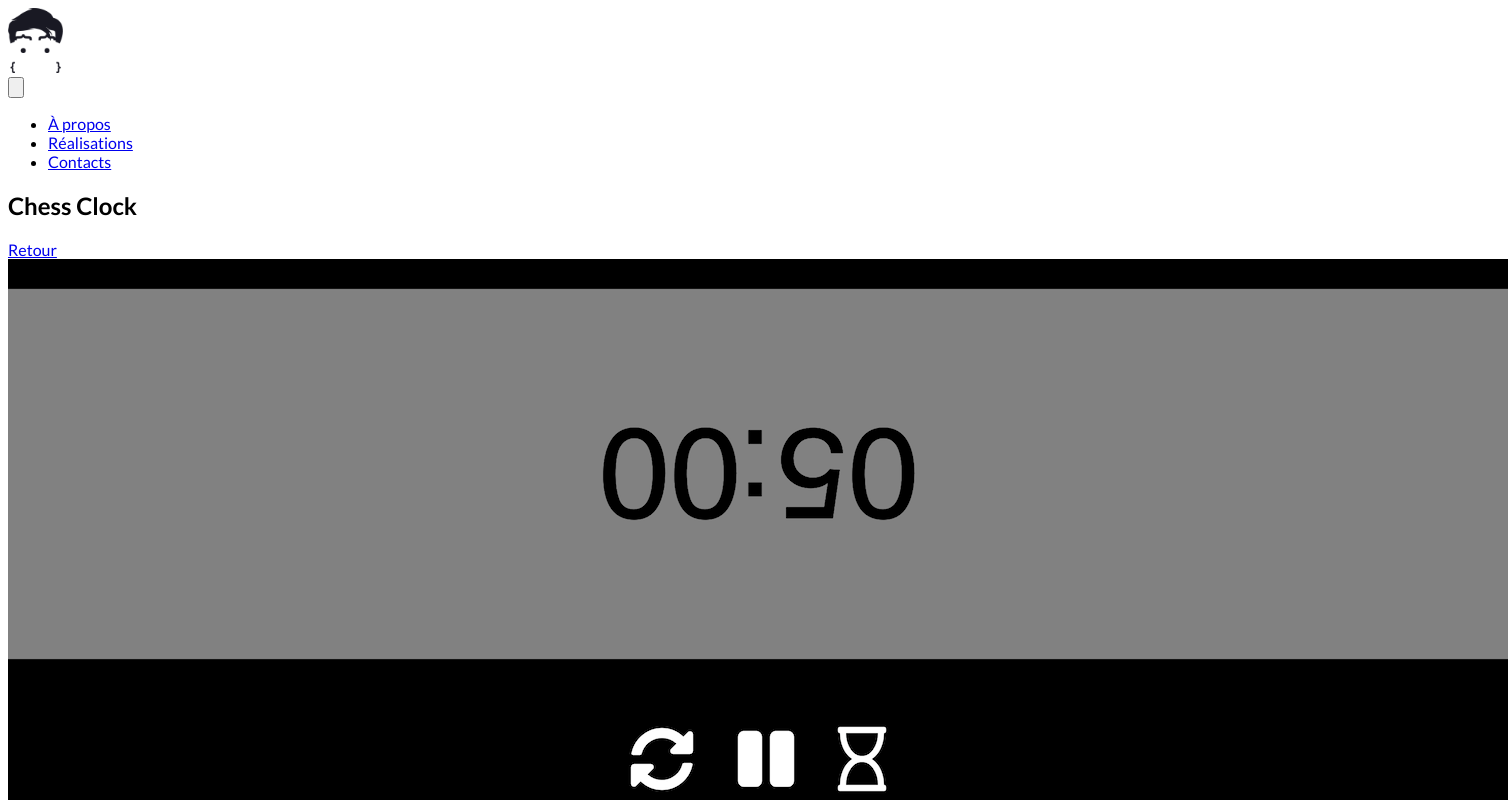
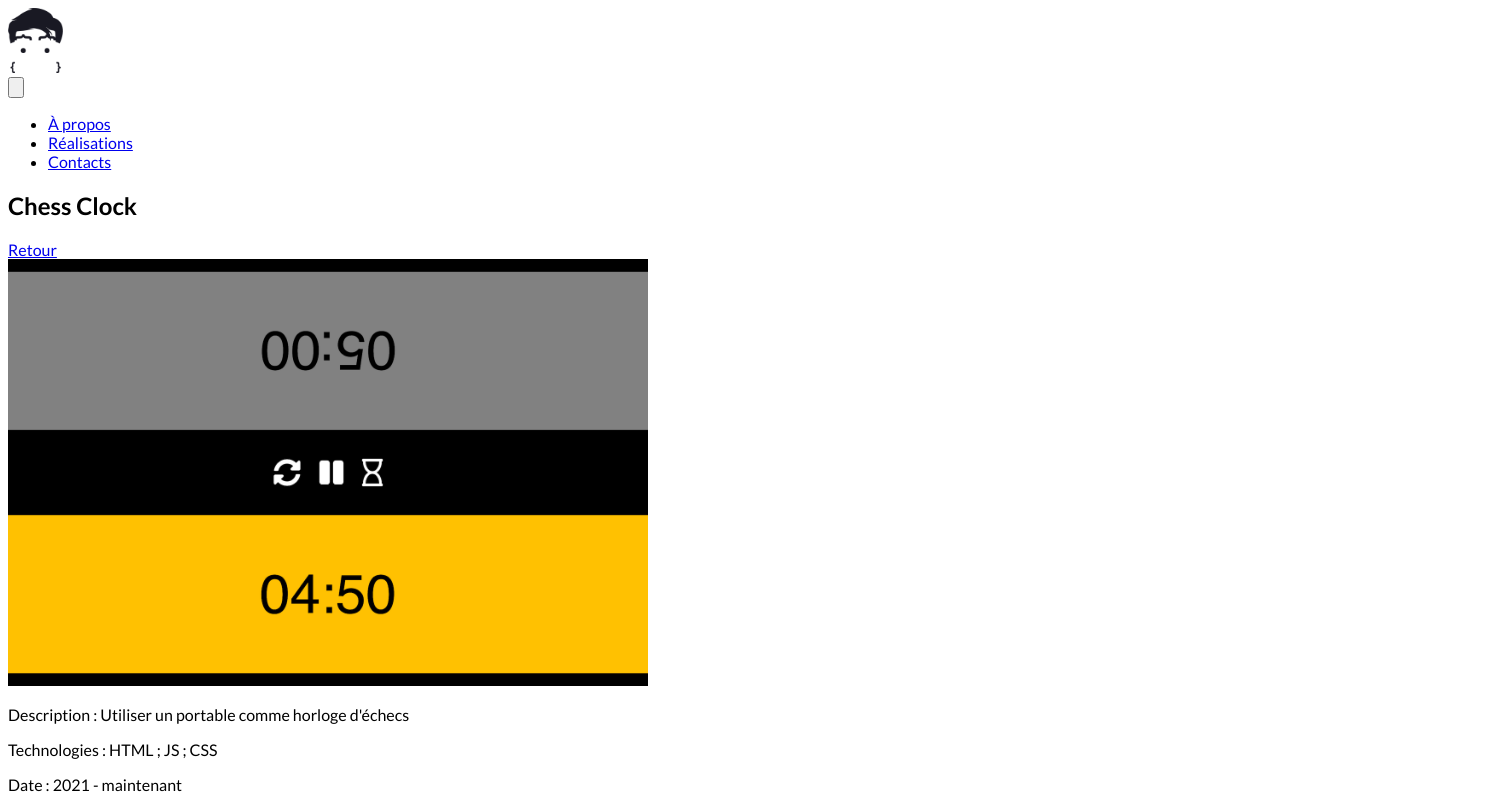
Before and after one commit to ndevfr/portfolio, a Next.js app: page /project/chessclock in a window 1280 px wide. Shown: the top 800 px of the page, 1508 px wide, since content can reach past the window. Built offline with nearby package versions, Linux system fonts and the light colour scheme.

Commit message:
Update image sizes

```diff
--- a/src/components/Projects.tsx
+++ b/src/components/Projects.tsx
@@ -29,8 +29,8 @@ const ProjectTile = (props: ProjectProps) => {
         <Image
           src={"/captures/" + props.slug + ".png"}
           alt={props.title}
-          width="1500"
-          height="1000"
+          width="600"
+          height="400"
           className={clsx("rounded-t-4")}
         />
         <div
--- a/src/components/atoms/Carousel.tsx
+++ b/src/components/atoms/Carousel.tsx
@@ -81,8 +81,8 @@ export const Carousel = ({ timer, elements, className }: CarouselProps) => {
       <Image
         src={"/lockee/" + element.image}
         className="block w-full"
-        width="1500"
-        height="1000"
+        width="800"
+        height="533"
         alt={element.alt}
       />
       <div
--- a/src/pages/[folder]/[slug].jsx
+++ b/src/pages/[folder]/[slug].jsx
@@ -68,8 +68,8 @@ const Project = (props) => {
                   <Image
                     src={"/captures/" + props.slug + ".png"}
                     alt=""
-                    width="1500"
-                    height="1000"
+                    width="640"
+                    height="427"
                     className={clsx("border-2 border-black rounded-6")}
                   />
                 </div>
```
